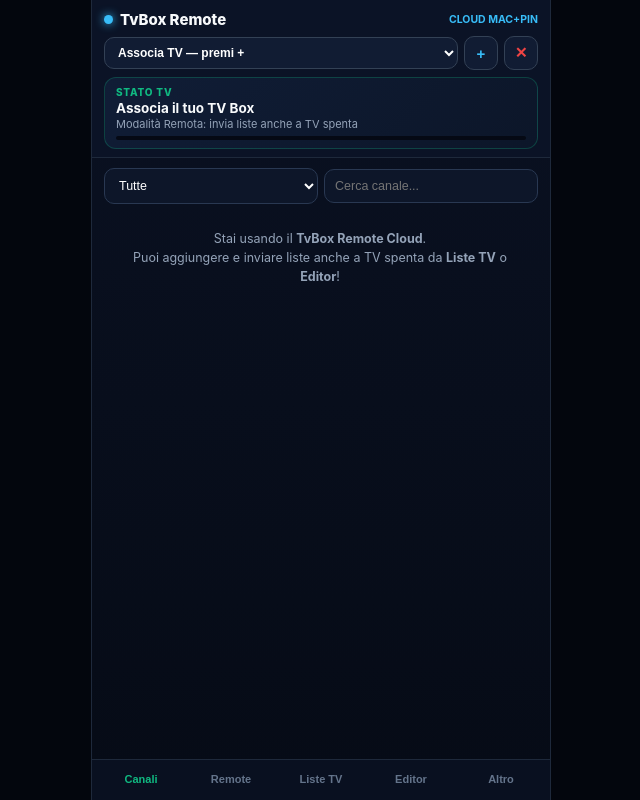
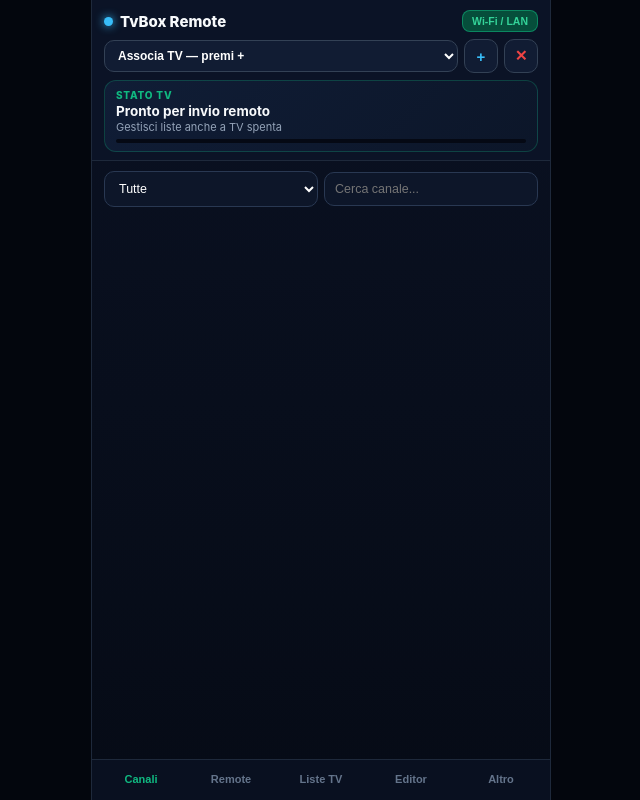
Before and after one commit to MacScannerPro/tvboxremote, a plain HTML site: page index.html in a window 1280 px wide. Shown: the whole page, without its empty margins (319-959 px from the left). Drawn offline with Linux system fonts and the light colour scheme.

Commit message:
Add files via upload

```diff
--- a/app.js
+++ b/app.js
@@ -1,4 +1,5 @@
-let ST={playlists:[],current:null,categories:[],channels:[]},ED=[],DEVS=JSON.parse(localStorage.getItem('tvbox_devs')||'[]');
+function openLan(){if(IS_LAN){toast('Sei gi? in Wi-Fi / LAN Diretto!');return;}const v=devSel.value;let ip=(v!==''&&DEVS[v]&&DEVS[v].ip)?DEVS[v].ip:'';if(!ip){ip=(prompt('Inserisci IP mostrato sulla TV (es. 192.168.1.86):','192.168.1.')||'').trim();if(!ip)return;if(!ip.includes(':'))ip+=':8898';if(v!==''&&DEVS[v]){DEVS[v].ip=ip;saveDevs();}}if(!ip.includes(':'))ip+=':8898';window.open('http://'+ip.replace(/^https?:\/\//,''),'_blank');}
+﻿let ST={playlists:[],current:null,categories:[],channels:[]},ED=[],DEVS=JSON.parse(localStorage.getItem('tvbox_devs')||'[]');
 const IS_LAN=location.port==='8898';
 function toast(m){const t=document.getElementById('toast');t.innerText=m;t.classList.add('show');setTimeout(()=>t.classList.remove('show'),2600);}
 function sw(i){for(let k=0;k<5;k++){document.getElementById('p'+k).classList.toggle('act',k===i);document.getElementById('tb'+k).classList.toggle('act',k===i);}}
@@ -10,7 +11,7 @@ function addDev(){const name=prompt('Nome TV Box (es. Shield Salotto, Box Fratel
 function delDev(){const v=devSel.value;if(v==='LOCAL'||v==='')return;if(confirm('Rimuovere questo dispositivo?')){DEVS.splice(Number(v),1);saveDevs();}}
 function apiBase(){if(IS_LAN)return '';if(location.protocol==='https:')return '';const v=devSel.value;return(v!==''&&v!=='LOCAL'&&DEVS[v]&&DEVS[v].ip)?('http://'+DEVS[v].ip.replace(/^https?:\/\//,'').replace(/\/$/,'')):'';}
 async function pushCloud(mac,pin,payload){const raw='tvboxtotal_'+mac+'_'+pin;let h=2166136261;for(let i=0;i<raw.length;i++){h^=raw.charCodeAt(i);h=Math.imul(h,16777619)>>>0;}const topic='tvbox_'+mac.replace(/[^A-Z0-9]/g,'')+'_'+h.toString(16);return fetch('https://'+'ntfy.sh/'+topic,{method:'POST',body:JSON.stringify({action:'add_playlist',payload})});}
-(function(){const q=new URLSearchParams(location.search);const qm=(q.get('mac')||'').trim().toUpperCase();const qp=(q.get('pin')||'').trim();if(qm&&qp){if(!DEVS.some(x=>x.mac===qm))DEVS.push({name:'TV '+qm.slice(-5),mac:qm,pin:qp,ip:''});saveDevs();devSel.value=String(DEVS.findIndex(x=>x.mac===qm));pickDev();toast('TV associata dal QR Code!');}else renderDevs();})();
+(function(){const q=new URLSearchParams(location.search);const qm=(q.get('mac')||'').trim().toUpperCase();const qp=(q.get('pin')||'').trim();const qip=(q.get('ip')||'').trim();if(qm&&qp){const ex=DEVS.find(x=>x.mac===qm);if(!ex)DEVS.push({name:'TV '+qm.slice(-5),mac:qm,pin:qp,ip:qip});else if(qip)ex.ip=qip;saveDevs();devSel.value=String(DEVS.findIndex(x=>x.mac===qm));pickDev();toast('TV associata dal QR Code!');}else renderDevs();})();
 async function syncState(){const base=apiBase();if(!IS_LAN&&!base){chList.innerHTML='<div style="padding:18px;text-align:center;color:#94a3b8;font-size:12.5px;line-height:1.5">Stai usando il <b>TvBox Remote Cloud</b>.<br>Puoi aggiungere e inviare liste anche a TV spenta da <b>Liste TV</b> o <b>Editor</b>!</div>';return;}try{const r=await fetch(base+'/api/state');ST=await r.json();led.className='dot';if(ST.mac&&!DEVS.some(x=>x.mac===ST.mac)){DEVS.unshift({name:'TV '+ST.mac.slice(-5),mac:ST.mac,pin:ST.pin,ip:location.host});saveDevs();}curName.innerText=ST.current?ST.current.name+' ('+ST.current.group+')':'Nessun canale attivo';curEpg.innerText=ST.current&&ST.current.now?ST.current.now+(ST.current.next?' → '+ST.current.next:''):'';nowTime.innerText=ST.current&&ST.current.nowTime?ST.current.nowTime:'';epgBar.style.width=(ST.current?(ST.current.nowPct||0):0)+'%';const prev=catSel.value;catSel.innerHTML='<option value="ALL">Tutte ('+ST.channels.length+')</option><option value="FAV">Preferiti</option>'+ST.categories.map(c=>`<option value="${c}">${c}</option>`).join('');if(Array.from(catSel.options).some(o=>o.value===prev))catSel.value=prev;renderChs();renderSrvs();}catch(e){pickDev();}}
 function renderChs(){const cat=catSel.value,q=(qCh.value||'').toLowerCase();const list=ST.channels.filter(c=>(cat==='ALL'||(cat==='FAV'&&c.fav)||c.group===cat)&&(!q||c.name.toLowerCase().includes(q)||(c.now||'').toLowerCase().includes(q))).slice(0,150);chList.innerHTML=list.map(c=>`<div class="ch ${ST.current&&ST.current.id===c.id?'cur':''}" onclick="playCh('${c.id}')"><div style="flex:1;min-width:0"><div style="font-weight:700;font-size:13px;white-space:nowrap;overflow:hidden;text-overflow:ellipsis">${c.name}</div><div style="font-size:11px;color:#94a3b8;white-space:nowrap;overflow:hidden;text-overflow:ellipsis">${c.now||c.group}</div></div><button style="width:auto;padding:5px 9px;border-radius:8px;border:none;background:${c.fav?'#f59e0b':'#1e293b'};color:${c.fav?'#000':'#fff'}" onclick="event.stopPropagation();togFav('${c.id}')">★</button></div>`).join('')||'<div style="padding:12px;color:#94a3b8;text-align:center">Nessun canale</div>';}
 function renderSrvs(){srvBox.innerHTML=ST.playlists.map((p,i)=>`<div class="ch"><div><b>${p.name}</b> <span style="font-size:11px;color:#10b981">(${p.type})</span></div><div class="row" style="width:auto">${i>0?`<button class="btn blue" style="width:auto;padding:5px 8px" onclick="actPl('${p.id}')">Attiva</button>`:''}<button class="btn red" style="width:auto;padding:5px 8px" onclick="delPl('${p.id}')">Elimina</button></div></div>`).join('');}
--- a/index.html
+++ b/index.html
@@ -1,7 +1,7 @@
 <!DOCTYPE html><html lang="it"><head><meta charset="utf-8"><meta name="viewport" content="width=device-width,initial-scale=1,maximum-scale=1,user-scalable=no,viewport-fit=cover"><meta name="apple-mobile-web-app-capable" content="yes"><meta name="theme-color" content="#050914"><title>TvBox Remote</title><link rel="manifest" href="manifest.json"><link rel="stylesheet" href="styles.css"></head><body>
 <div class="app">
   <div class="top">
-    <div class="brand"><h1><span id="led" class="dot cloud"></span>TvBox Remote</h1><span id="modeBadge" style="font-size:10.5px;font-weight:700;color:#38bdf8">CLOUD MAC+PIN</span></div>
+    <div class="brand"><h1><span id="led" class="dot cloud"></span>TvBox Remote</h1><button onclick="openLan()" style="padding:4px 9px;border-radius:8px;border:1px solid #10b98188;background:#064e3b;color:#34d399;font-size:10.5px;font-weight:800;cursor:pointer">Wi-Fi / LAN</button></div>
     <div class="dev-bar"><select id="devSel" onchange="pickDev()"></select><button class="icon-btn" onclick="addDev()">+</button><button class="icon-btn" style="color:#ef4444" onclick="delDev()">✕</button></div>
     <div class="now-card"><div class="now-lbl"><span id="nowLbl">STATO TV</span><span id="nowTime"></span></div><div id="curName" class="now-tit">Pronto per invio remoto</div><div id="curEpg" class="now-sub">Gestisci liste anche a TV spenta</div><div class="prog"><div id="epgBar"></div></div></div>
   </div>
```
